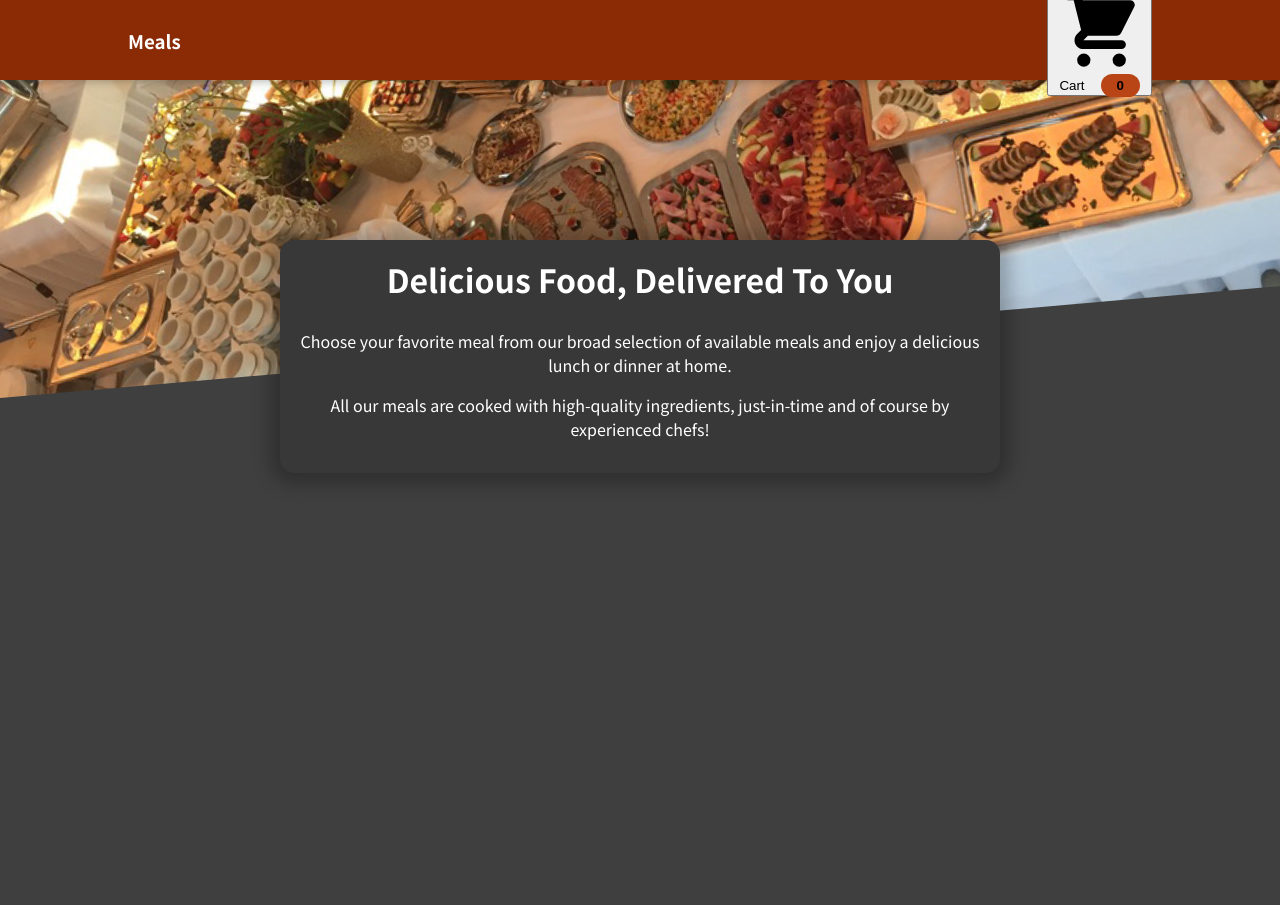
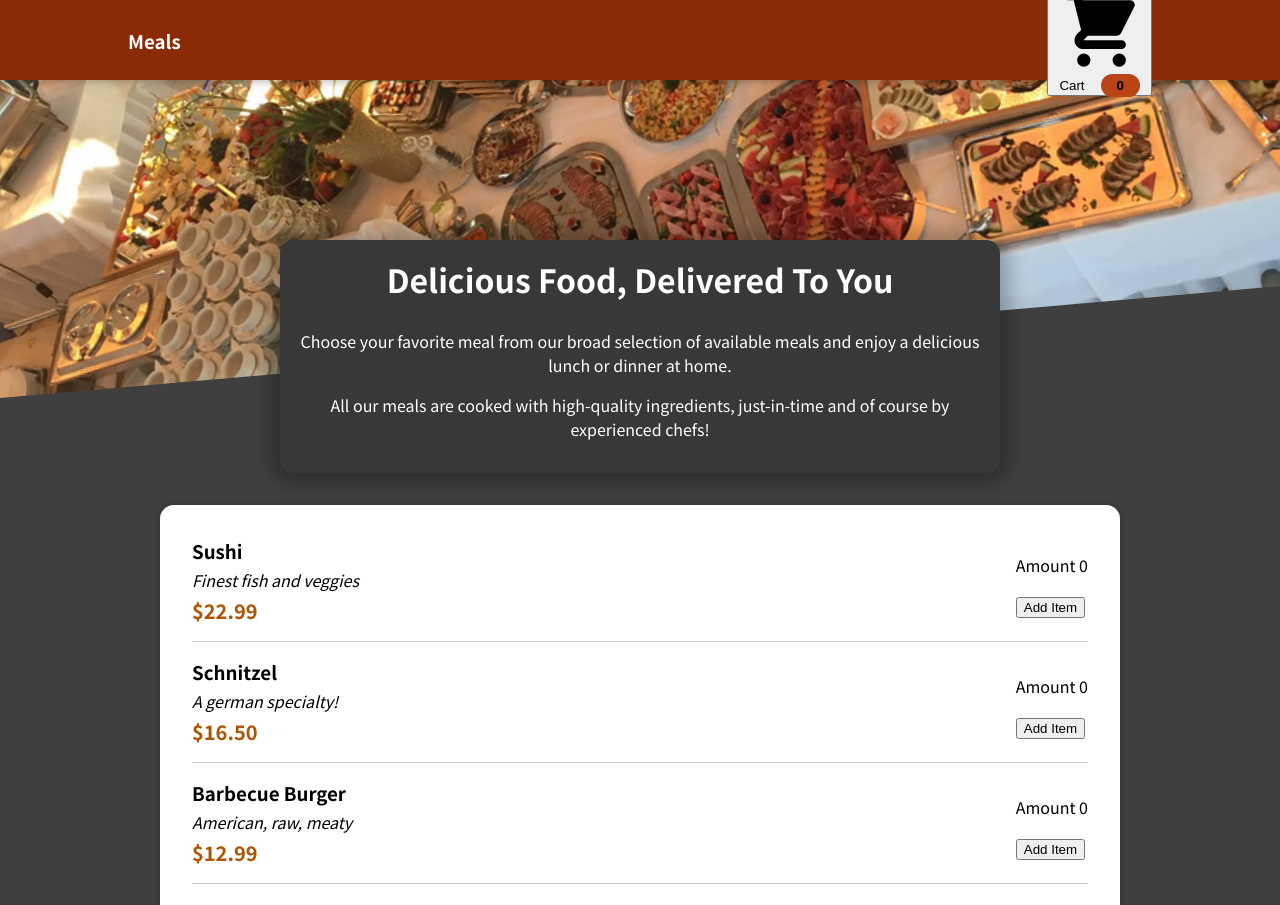
Before and after one commit to satendra-patel/Restaurent-Website, a React (Create React App) app: page / in a window 1280 px wide. Shown: the top 905 px of the page. Before the commit the page ends 800 px from the top, so only its background shows below. Built offline with nearby package versions, Linux system fonts and the light colour scheme.

Commit message:
with meals form

```diff
--- a/src/Component/Meal/AvailableMeals.js
+++ b/src/Component/Meal/AvailableMeals.js
@@ -1,5 +1,7 @@
 import React from 'react';
 import classes from './AvailableMeals.module.css';
+import Card from '../UI/Card'
+import MealItem from './MealItem/MealItem';
 
 const DUMMY_MEALS = [
     {
@@ -28,18 +30,25 @@
     },
   ];
 
-const AvailableMeals=()=> {
+const AvailableMeals=(props)=> {
 
-    const meallist = DUMMY_MEALS.map((meal)=>{
-        <li> {meal.name} </li>
-    })
+  const MealList = DUMMY_MEALS.map((meal) => (
+    <MealItem
+      key={meal.id}
+      name={meal.name}
+      description={meal.description}
+      price={meal.price}
+    />
+  ));
+
   return (
-    <section className={classes.meals}>
-        <ul>
-            {meallist}
-        </ul>
-    </section>
-  )
-}
-
+    <>
+      <section className={classes.meals}>
+        <Card>
+          <ul>{MealList}</ul>
+        </Card>
+      </section>
+    </>
+  );
+  }
 export default AvailableMeals
--- /dev/null
+++ b/src/Component/Meal/MealItem/MealItem.js
@@ -0,0 +1,24 @@
+import { useState } from 'react';
+import classes from './MealItem.module.css';
+const MealItem=(props)=>{
+
+    const [enteredAmount,setEnteredAmount]=useState(0);
+
+    const amountHandler=()=>{
+        setEnteredAmount(enteredAmount+1);
+    }
+    const price=`$${props.price.toFixed(2)}`;
+    return (
+        <li className={classes.meal}>
+            <div>
+                <h3>{props.name}</h3>
+                <div className={classes.description}>{props.description}</div>
+                <div className={classes.price}>{price}</div>
+            </div>
+            <div>
+                <p>Amount  {enteredAmount}</p> <button onClick={amountHandler}>Add Item</button>
+            </div>
+        </li>
+    )
+}
+export default MealItem;
--- /dev/null
+++ b/src/Component/Meal/MealItem/MealItem.module.css
@@ -0,0 +1,22 @@
+.meal {
+    display: flex;
+    justify-content: space-between;
+    margin: 1rem;
+    padding-bottom: 1rem;
+    border-bottom: 1px solid #ccc;
+  }
+
+  .meal h3 {
+    margin: 0 0 0.25rem 0;
+  }
+
+  .description {
+    font-style: italic;
+  }
+
+  .price {
+    margin-top: 0.25rem;
+    font-weight: bold;
+    color: #ad5502;
+    font-size: 1.25rem;
+  }
--- /dev/null
+++ b/src/Component/UI/Card.js
@@ -0,0 +1,7 @@
+import classes from './Card.module.css';
+
+const Card=(props)=>{
+    return <div className={classes.card}>{props.children}</div>
+
+}
+export default Card
--- /dev/null
+++ b/src/Component/UI/Card.module.css
@@ -0,0 +1,6 @@
+.card {
+    padding: 1rem;
+    box-shadow: 0 2px 8px rgba(0, 0, 0, 0.25);
+    border-radius: 14px;
+    background-color: white;
+  }
```
